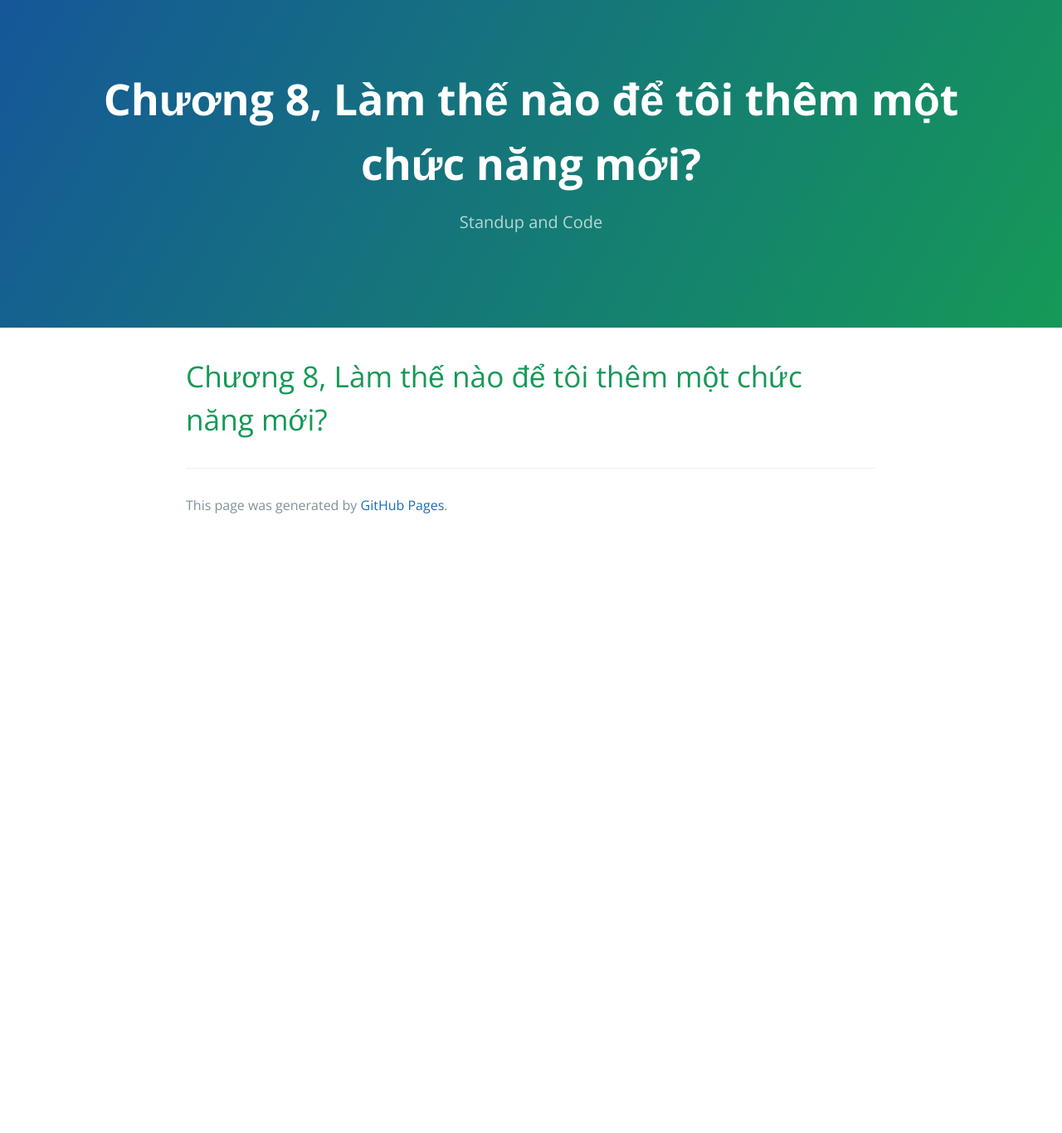
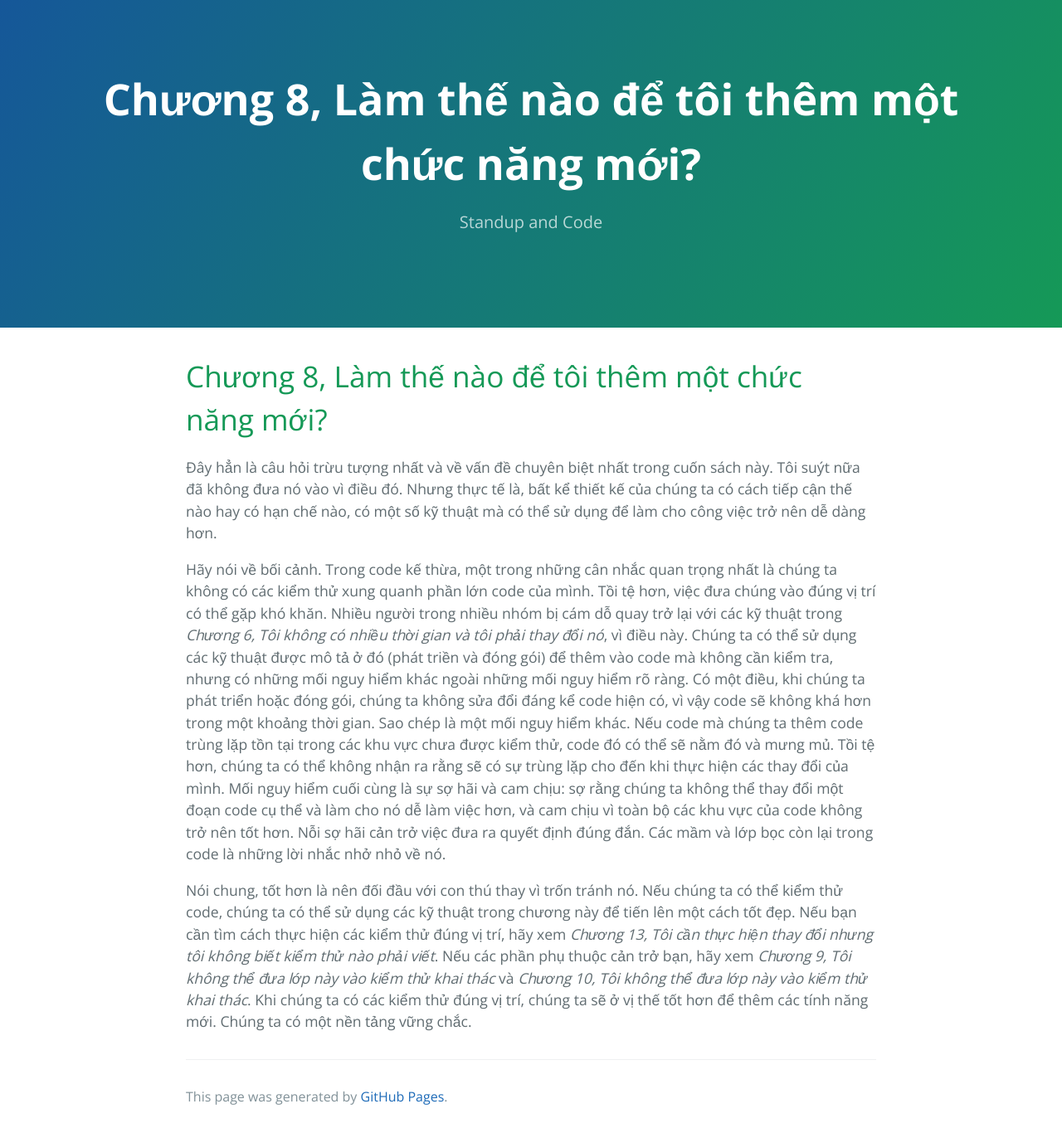
Before and after one commit to HaiBV/haibv.github.io, a Jekyll site: the page built from working-effectively-with-legacy-code/chapter-8-how-do-i-add-a-feature.md, in a window 1280 px wide. Shown: the whole page at 83% size. Built offline with Jekyll 4.4.1, drawn with Linux system fonts in a browser that asks for light colours; our own code applies the rules of GitHub Pages for plain Markdown files; before the commit the page ends 900 px from its top, so only the background shows below that.

Commit message:
Book - Working Efectively with Legacy Code - P2 - C8

```diff
--- a/working-effectively-with-legacy-code/chapter-8-how-do-i-add-a-feature.md
+++ b/working-effectively-with-legacy-code/chapter-8-how-do-i-add-a-feature.md
@@ -3,3 +3,9 @@ layout: default
 ---
 
 # Chương 8, Làm thế nào để tôi thêm một chức năng mới?
+
+Đây hẳn là câu hỏi trừu tượng nhất và về vấn đề chuyên biệt nhất trong cuốn sách này. Tôi suýt nữa đã không đưa nó vào vì điều đó. Nhưng thực tế là, bất kể thiết kế của chúng ta có cách tiếp cận thế nào hay có hạn chế nào, có một số kỹ thuật mà có thể sử dụng để làm cho công việc trở nên dễ dàng hơn.
+
+Hãy nói về bối cảnh. Trong code kế thừa, một trong những cân nhắc quan trọng nhất là chúng ta không có các kiểm thử xung quanh phần lớn code của mình. Tồi tệ hơn, việc đưa chúng vào đúng vị trí có thể gặp khó khăn. Nhiều người trong nhiều nhóm bị cám dỗ quay trở lại với các kỹ thuật trong _Chương 6, Tôi không có nhiều thời gian và tôi phải thay đổi nó_, vì điều này. Chúng ta có thể sử dụng các kỹ thuật được mô tả ở đó (phát triền và đóng gói) để thêm vào code mà không cần kiểm tra, nhưng có những mối nguy hiểm khác ngoài những mối nguy hiểm rõ ràng. Có một điều, khi chúng ta phát triển hoặc đóng gói, chúng ta không sửa đổi đáng kể code hiện có, vì vậy code sẽ không khá hơn trong một khoảng thời gian. Sao chép là một mối nguy hiểm khác. Nếu code mà chúng ta thêm code trùng lặp tồn tại trong các khu vực chưa được kiểm thử, code đó có thể sẽ nằm đó và mưng mủ. Tồi tệ hơn, chúng ta có thể không nhận ra rằng sẽ có sự trùng lặp cho đến khi thực hiện các thay đổi của mình. Mối nguy hiểm cuối cùng là sự sợ hãi và cam chịu: sợ rằng chúng ta không thể thay đổi một đoạn code cụ thể và làm cho nó dễ làm việc hơn, và cam chịu vì toàn bộ các khu vực của code không trở nên tốt hơn. Nỗi sợ hãi cản trở việc đưa ra quyết định đúng đắn. Các mầm và lớp bọc còn lại trong code là những lời nhắc nhở nhỏ về nó.
+
+Nói chung, tốt hơn là nên đối đầu với con thú thay vì trốn tránh nó. Nếu chúng ta có thể kiểm thử code, chúng ta có thể sử dụng các kỹ thuật trong chương này để tiến lên một cách tốt đẹp. Nếu bạn cần tìm cách thực hiện các kiểm thử đúng vị trí, hãy xem _Chương 13, Tôi cần thực hiện thay đổi nhưng tôi không biết kiểm thử nào phải viết_. Nếu các phần phụ thuộc cản trở bạn, hãy xem _Chương 9, Tôi không thể đưa lớp này vào kiểm thử khai thác_ và _Chương 10, Tôi không thể đưa lớp này vào kiểm thử khai thác_. Khi chúng ta có các kiểm thử đúng vị trí, chúng ta sẽ ở vị thế tốt hơn để thêm các tính năng mới. Chúng ta có một nền tảng vững chắc.
```
